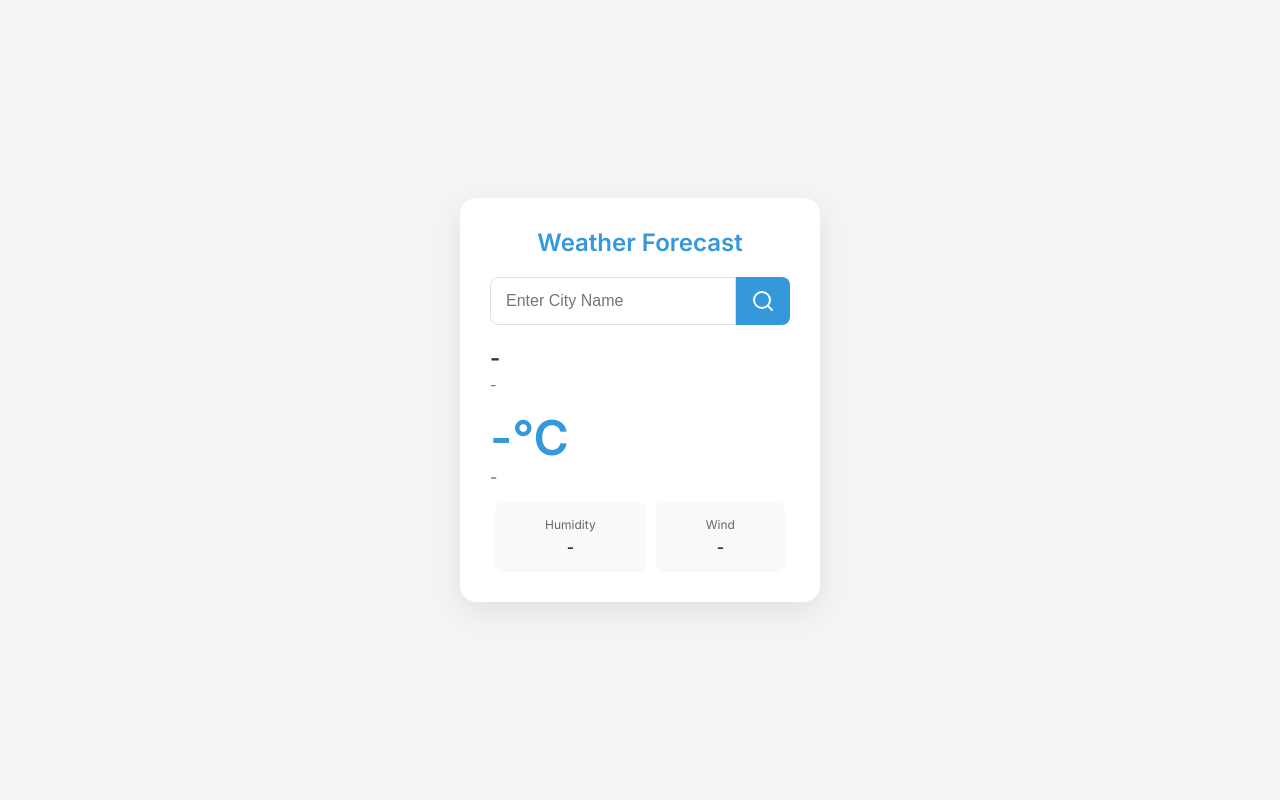
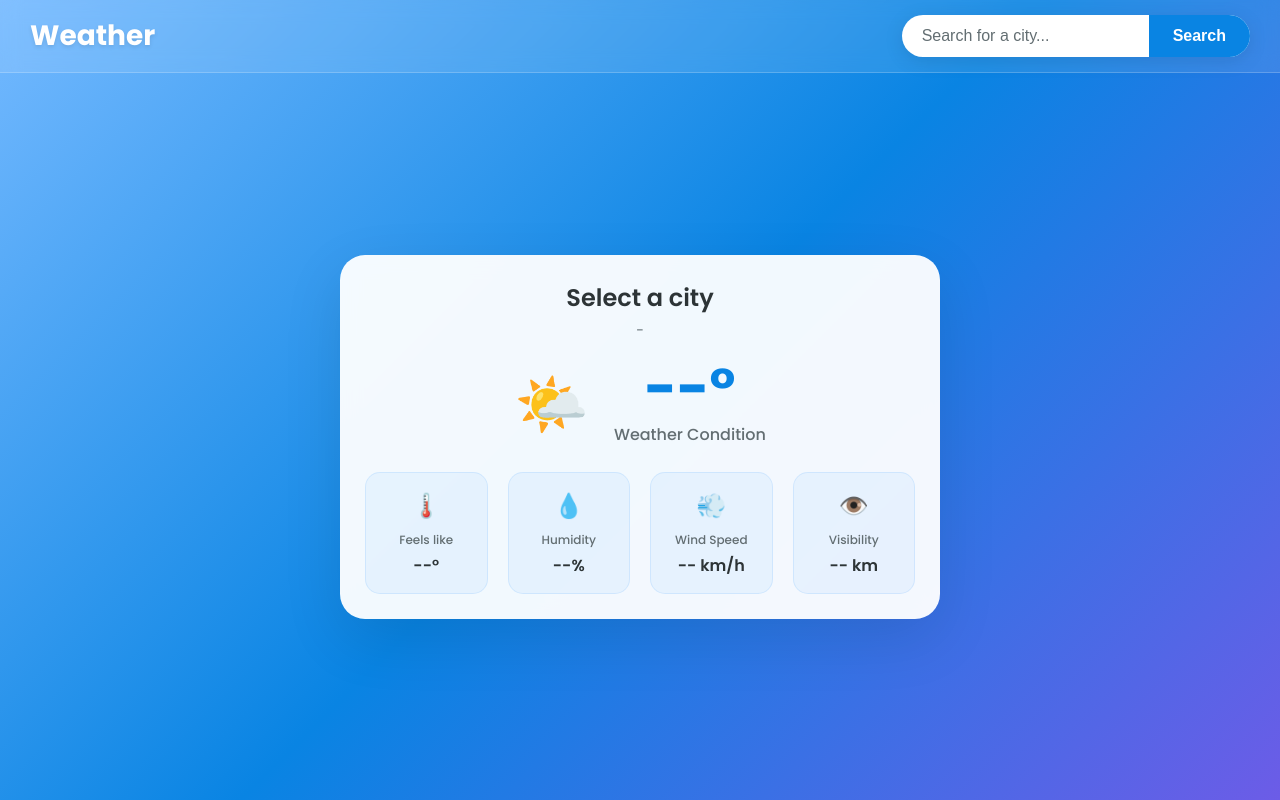
Before and after one commit to manavjain2003/Weather-Application, a plain HTML site: page index.html in a window 1280 px wide. Drawn offline with Linux system fonts and the light colour scheme.

Commit message:
changes in Ui

```diff
--- a/index.html
+++ b/index.html
@@ -5,44 +5,74 @@
     <meta name="viewport" content="width=device-width, initial-scale=1.0">
     <title>Weather Forecast</title>
     <link rel="stylesheet" href="styles.css">
-    <link href="https://fonts.googleapis.com/css2?family=Inter:wght@300;400;600&display=swap" rel="stylesheet">
+    <link href="https://fonts.googleapis.com/css2?family=Poppins:wght@300;400;500;600;700&display=swap" rel="stylesheet">
 </head>
 <body>
-    <div class="container">
-        <div class="weather-card">
-            <h1>Weather Forecast</h1>
+    <div class="weather-app">
+        <div class="app-header">
+            <h1>Weather</h1>
             <div class="search-container">
-                <input type="text" id="city" placeholder="Enter City Name">
-                <button id="searchBtn">
-                    <svg xmlns="http://www.w3.org/2000/svg" width="24" height="24" viewBox="0 0 24 24" fill="none" stroke="currentColor" stroke-width="2" stroke-linecap="round" stroke-linejoin="round">
-                        <circle cx="11" cy="11" r="8"></circle>
-                        <line x1="21" y1="21" x2="16.65" y2="16.65"></line>
-                    </svg>
-                </button>
+                <input type="text" id="city" placeholder="Search for a city...">
+                <button id="searchBtn">Search</button>
             </div>
+        </div>
 
+        <div class="weather-content">
             <div id="weatherInfo" class="weather-info">
-                <div class="location-info">
-                    <h2 id="cityName">-</h2>
-                    <p id="currentDate">-</p>
+                <div class="main-weather">
+                    <div class="location">
+                        <h2 id="cityName">Select a city</h2>
+                        <p id="currentDate">-</p>
+                    </div>
+
+                    <div class="temperature-display">
+                        <div class="weather-icon">
+                            <span id="weatherEmoji">🌤️</span>
+                        </div>
+                        <div class="temp-info">
+                            <h3 id="temperature">--°</h3>
+                            <p id="weatherDescription">Weather condition</p>
+                        </div>
+                    </div>
                 </div>
-                <div class="temperature-info">
-                    <h3 id="temperature">-°C</h3>
-                    <p id="weatherDescription">-</p>
-                </div>
-                <div class="additional-info">
-                    <div class="info-item">
-                        <span>Humidity</span>
-                        <p id="humidity">-</p>
+
+                <div class="weather-details">
+                    <div class="detail-card">
+                        <div class="detail-icon">🌡️</div>
+                        <div class="detail-info">
+                            <p class="detail-label">Feels like</p>
+                            <p class="detail-value" id="feelsLike">--°</p>
+                        </div>
                     </div>
-                    <div class="info-item">
-                        <span>Wind</span>
-                        <p id="windSpeed">-</p>
+
+                    <div class="detail-card">
+                        <div class="detail-icon">💧</div>
+                        <div class="detail-info">
+                            <p class="detail-label">Humidity</p>
+                            <p class="detail-value" id="humidity">--%</p>
+                        </div>
+                    </div>
+
+                    <div class="detail-card">
+                        <div class="detail-icon">💨</div>
+                        <div class="detail-info">
+                            <p class="detail-label">Wind Speed</p>
+                            <p class="detail-value" id="windSpeed">-- km/h</p>
+                        </div>
+                    </div>
+
+                    <div class="detail-card">
+                        <div class="detail-icon">👁️</div>
+                        <div class="detail-info">
+                            <p class="detail-label">Visibility</p>
+                            <p class="detail-value" id="visibility">-- km</p>
+                        </div>
                     </div>
                 </div>
             </div>
         </div>
     </div>
+
     <script src="index.js"></script>
 </body>
 </html>
--- a/index.js
+++ b/index.js
@@ -7,7 +7,8 @@ const temperature = document.getElementById("temperature");
 const weatherDescription = document.getElementById("weatherDescription");
 const humidity = document.getElementById("humidity");
 const windSpeed = document.getElementById("windSpeed");
-
+const feelslike = document.getElementById("feelsLike");
+const visibility = document.getElementById("visibility");
 
 searchBtn.addEventListener("click", function() {
     const city = cityInput.value;
@@ -32,7 +33,9 @@ async function fetchWeather(city) {
         temperature.textContent = `Temperature: ${data.current.temp_c}°C`;
         weatherDescription.textContent = `Weather: ${data.current.condition.text}`;
         humidity.textContent = `Humidity: ${data.current.humidity}%`;
-        windSpeed.textContent = `Wind: ${data.current.wind_mph}`
+        windSpeed.textContent = `Wind: ${data.current.wind_mph}`;
+        visibility.textContent = `Visibility ${data.current.vis_km} km`;
+        feelslike.textContent = `Feels like ${data.current.feelslike_c}`
         weatherInfo.style.display = "block";
     } catch (error) {
         alert("Error fetching weather data.");
--- a/styles.css
+++ b/styles.css
@@ -1,11 +1,3 @@
-:root {
-    --bg-color: #f4f4f4;
-    --card-bg: white;
-    --primary-text: #333;
-    --secondary-text: #666;
-    --accent-color: #3498db;
-}
-
 * {
     margin: 0;
     padding: 0;
@@ -13,114 +5,256 @@
 }
 
 body {
-    font-family: 'Inter', sans-serif;
-    background-color: var(--bg-color);
-    display: flex;
-    justify-content: center;
-    align-items: center;
-    min-height: 100vh;
-    color: var(--primary-text);
+    font-family: 'Poppins', sans-serif;
+    background: linear-gradient(135deg, #74b9ff 0%, #0984e3 50%, #6c5ce7 100%);
+    height: 100vh;
+    color: #2d3436;
+    overflow: hidden;
 }
 
-.container {
-    width: 100%;
-    max-width: 400px;
-    padding: 20px;
+.weather-app {
+    height: 100vh;
+    display: flex;
+    flex-direction: column;
+    max-width: 100%;
+    padding: 0;
 }
 
-.weather-card {
-    background-color: var(--card-bg);
-    border-radius: 16px;
-    box-shadow: 0 10px 30px rgba(0, 0, 0, 0.08);
-    padding: 30px;
-    text-align: center;
+.app-header {
+    background: rgba(255, 255, 255, 0.1);
+    backdrop-filter: blur(10px);
+    border-bottom: 1px solid rgba(255, 255, 255, 0.2);
+    padding: 15px 30px;
+    display: flex;
+    justify-content: space-between;
+    align-items: center;
+    flex-wrap: wrap;
+    gap: 15px;
+    flex-shrink: 0;
 }
 
-h1 {
-    font-size: 24px;
-    margin-bottom: 20px;
-    color: var(--accent-color);
-    font-weight: 600;
+.app-header h1 {
+    font-size: 28px;
+    font-weight: 700;
+    color: white;
+    text-shadow: 0 2px 4px rgba(0, 0, 0, 0.1);
 }
 
 .search-container {
     display: flex;
+    background: white;
+    border-radius: 50px;
+    overflow: hidden;
+    box-shadow: 0 4px 20px rgba(0, 0, 0, 0.1);
+    min-width: 300px;
+}
+
+input {
+    flex: 1;
+    padding: 12px 20px;
+    border: none;
+    outline: none;
+    font-size: 16px;
+    background: transparent;
+    color: #2d3436;
+}
+
+input::placeholder {
+    color: #636e72;
+}
+
+button {
+    background: #0984e3;
+    color: white;
+    border: none;
+    padding: 12px 24px;
+    font-size: 16px;
+    font-weight: 600;
+    cursor: pointer;
+    transition: all 0.3s ease;
+}
+
+button:hover {
+    background: #074d7a;
+    transform: scale(1.05);
+}
+
+.weather-content {
+    flex: 1;
+    padding: 20px;
+    display: flex;
+    justify-content: center;
+    align-items: center;
+    overflow: hidden;
+}
+
+.weather-info {
+    background: rgba(255, 255, 255, 0.95);
+    border-radius: 25px;
+    padding: 25px;
+    box-shadow: 0 20px 60px rgba(0, 0, 0, 0.1);
+    width: 100%;
+    max-width: 600px;
+    backdrop-filter: blur(10px);
+    max-height: 100%;
+    overflow: hidden;
+}
+
+.main-weather {
+    text-align: center;
+    margin-bottom: 25px;
+}
+
+.location h2 {
+    font-size: 24px;
+    font-weight: 600;
+    color: #2d3436;
+    margin-bottom: 5px;
+}
+
+.location p {
+    color: #636e72;
+    font-size: 14px;
     margin-bottom: 20px;
 }
 
-input {
-    flex-grow: 1;
-    padding: 12px 15px;
-    border: 1px solid #e0e0e0;
-    border-radius: 8px 0 0 8px;
-    font-size: 16px;
+.temperature-display {
+    display: flex;
+    justify-content: center;
+    align-items: center;
+    gap: 25px;
+    margin-bottom: 15px;
 }
 
-button {
-    background-color: var(--accent-color);
-    color: white;
-    border: none;
-    padding: 12px 15px;
-    border-radius: 0 8px 8px 0;
-    cursor: pointer;
-    display: flex;
-    align-items: center;
-    justify-content: center;
-    transition: background-color 0.3s;
+.weather-icon {
+    font-size: 60px;
+    line-height: 1;
 }
 
-button:hover {
-    background-color: #2980b9;
-}
-
-.weather-info {
-    text-align: left;
-}
-
-.location-info h2 {
-    font-size: 22px;
-    font-weight: 600;
+.temp-info h3 {
+    font-size: 56px;
+    font-weight: 700;
+    color: #0984e3;
+    line-height: 1;
     margin-bottom: 5px;
 }
 
-.location-info p {
-    color: var(--secondary-text);
-    font-size: 14px;
-    margin-bottom: 15px;
+.temp-info p {
+    font-size: 16px;
+    color: #636e72;
+    text-transform: capitalize;
+    font-weight: 500;
 }
 
-.temperature-info h3 {
-    font-size: 48px;
-    font-weight: 600;
-    color: var(--accent-color);
+.weather-details {
+    display: grid;
+    grid-template-columns: repeat(auto-fit, minmax(120px, 1fr));
+    gap: 20px;
 }
 
-.temperature-info p {
-    color: var(--secondary-text);
-    margin-bottom: 15px;
+.detail-card {
+    background: rgba(116, 185, 255, 0.1);
+    border-radius: 15px;
+    padding: 15px;
+    text-align: center;
+    transition: all 0.3s ease;
+    border: 1px solid rgba(116, 185, 255, 0.2);
 }
 
-.additional-info {
-    display: flex;
-    justify-content: space-between;
+.detail-card:hover {
+    transform: translateY(-3px);
+    box-shadow: 0 8px 25px rgba(116, 185, 255, 0.2);
+    background: rgba(116, 185, 255, 0.15);
 }
 
-.info-item {
-    background-color: #f9f9f9;
-    border-radius: 8px;
-    padding: 15px;
-    text-align: center;
-    flex-grow: 1;
-    margin: 0 5px;
+.detail-icon {
+    font-size: 24px;
+    margin-bottom: 8px;
 }
 
-.info-item span {
-    display: block;
-    color: var(--secondary-text);
+.detail-label {
     font-size: 12px;
-    margin-bottom: 5px;
+    color: #636e72;
+    margin-bottom: 4px;
+    font-weight: 500;
 }
 
-.info-item p {
+.detail-value {
+    font-size: 16px;
     font-weight: 600;
+    color: #2d3436;
 }
+
+@media (max-width: 768px) {
+    .app-header {
+        flex-direction: column;
+        padding: 15px;
+        text-align: center;
+        gap: 15px;
+    }
+
+    .app-header h1 {
+        font-size: 24px;
+    }
+
+    .search-container {
+        min-width: 100%;
+        max-width: 400px;
+    }
+
+    .weather-content {
+        padding: 15px;
+    }
+
+    .weather-info {
+        padding: 20px;
+    }
+
+    .temperature-display {
+        flex-direction: column;
+        gap: 15px;
+    }
+
+    .weather-icon {
+        font-size: 50px;
+    }
+
+    .temp-info h3 {
+        font-size: 44px;
+    }
+
+    .weather-details {
+        grid-template-columns: repeat(2, 1fr);
+        gap: 12px;
+    }
+
+    .location h2 {
+        font-size: 20px;
+    }
+
+    .detail-card {
+        padding: 12px;
+    }
+}
+
+@media (max-width: 480px) {
+    .weather-details {
+        grid-template-columns: 1fr;
+    }
+
+    .detail-card {
+        padding: 12px;
+    }
+
+    .app-header {
+        padding: 12px;
+    }
+
+    .weather-content {
+        padding: 12px;
+    }
+
+    .weather-info {
+        padding: 18px;
+    }
+}
```
